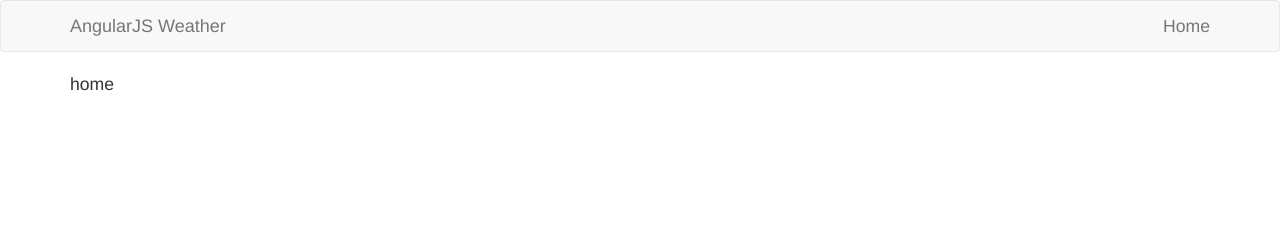
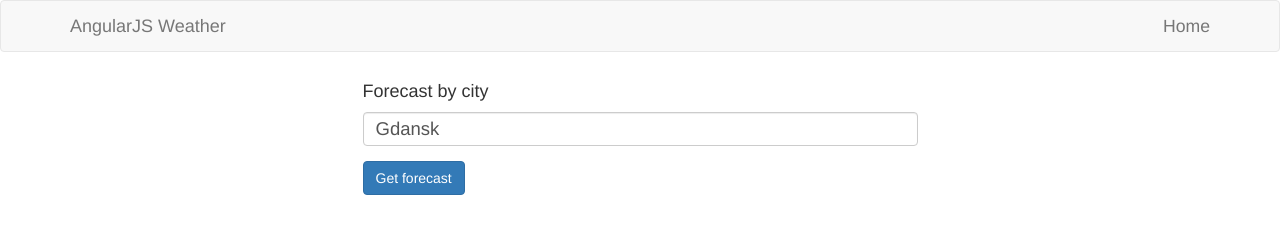
Before and after one commit to michaltukalski/CodersProWeatherApp, a website: page index.html at #/forecast in a window 1280 px wide. Drawn offline with nearby package versions, Linux system fonts and the light colour scheme; some packages are replaced by stand-ins of ours; some icons are missing.

Commit message:
przekazywanie nazwy miasta z formularza

```diff
--- a/app.js
+++ b/app.js
@@ -14,10 +14,19 @@ weatherApp.config(["$routeProvider", function ($routeProvider){
     })
 }]);
 
-weatherApp.controller('homeController', ['$scope', function($scope){
-  console.log("homeController");
+weatherApp.service('cityService', function(){
+  this.city = 'Gdansk';
+});
+
+weatherApp.controller('homeController', ['$scope', 'cityService',
+  function($scope, cityService){
+    $scope.city = cityService.city;
+    $scope.$watch('city', function(){
+      cityService.city = $scope.city;
+    })
 }]);
 
-weatherApp.controller('forecastController', ['$scope', function($scope){
-  console.log("forecastController");
+weatherApp.controller('forecastController', ['$scope', 'cityService',
+  function($scope, cityService){
+    $scope.city = cityService.city;
 }]);
--- a/views/home.html
+++ b/views/home.html
@@ -1 +1,9 @@
-home
+<div class="row">
+  <div class="col-md-6 col-lg-offset-3">
+    <h4>Forecast by city</h4>
+    <div class="form-group">
+      <input type="text" ng-model="city"class="form-control" />
+    </div>
+    <a href="#/forecast" class="btn btn-primary">Get forecast</a>
+  </div>
+</div>
```
Also changed, not shown: views/forecast.html (+1 -1 lines).
